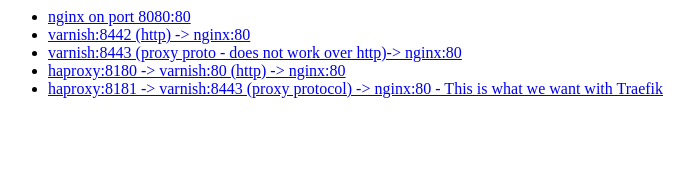
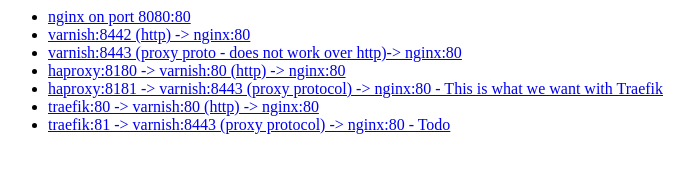
Before and after one commit to runelangseid/traefik-varnish-example, a plain HTML site: page nginx/index.html in a window 1280 px wide. Shown: the whole page, without its empty margins (0-694 px from the left). Drawn offline with Linux system fonts and the light colour scheme.

Commit message:
Added traefik

```diff
--- a/nginx/index.html
+++ b/nginx/index.html
@@ -4,4 +4,6 @@
   <li><a href="//localhost:8443">varnish:8443 (proxy proto - does not work over http)-> nginx:80</a></li>
   <li><a href="//localhost:8180">haproxy:8180 -> varnish:80 (http) -> nginx:80</a></li>
   <li><a href="//localhost:8181">haproxy:8181 -> varnish:8443 (proxy protocol) -> nginx:80 - This is what we want with Traefik</a></li>
+  <li><a href="//localhost:80">traefik:80 -> varnish:80 (http) -> nginx:80</a></li>
+  <li><a href="//localhost:81">traefik:81 -> varnish:8443 (proxy protocol) -> nginx:80 - Todo</a></li>
 </ul>
```
Also changed, not shown: 3 other files.
